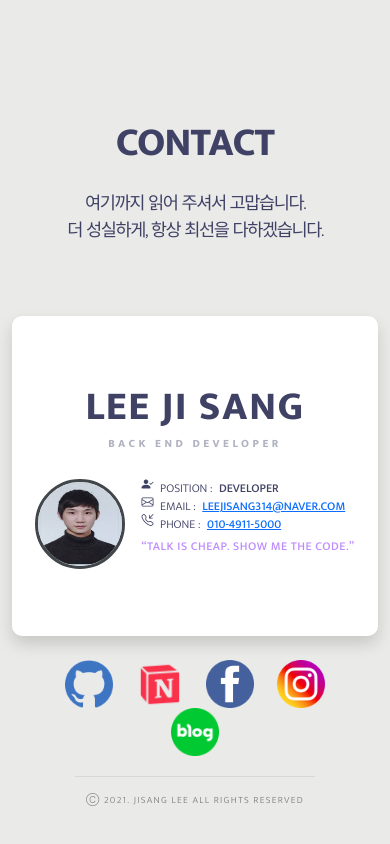
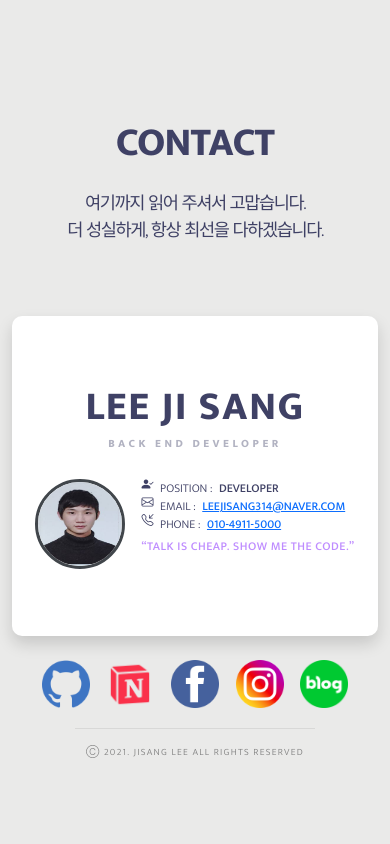
Before and after one commit to LEEJISANG/Portfolio, a plain HTML site: page index.html in a window 390 px wide. Shown: the part 8004-8848 px from the top of the page. After the commit the page ends 8812 px from the top, so only its background shows below. Drawn offline with nearby package versions, Linux system fonts and the light colour scheme.

Commit message:
03/25 13:10 mobile commit

```diff
--- a/assets/css/theme.css
+++ b/assets/css/theme.css
@@ -165,7 +165,7 @@ td .profile { padding-top: 0.5rem; }
 table thead th { border-bottom: none !important; }
 
 /* footer  */
-.social-title { padding: 0.625rem; font-size: 0.75rem; font-weight: 300; letter-spacing: 0; text-transform: uppercase; text-decoration: none; color: #3f4165; }
+.social-title { padding: 0.625rem; font-size: 0.75rem; font-weight: 300; letter-spacing: 0; text-transform: uppercase; text-decoration: none; color: #3f4165; margin: -3px;}
 .license-copy { margin-top: 1rem; margin-bottom: 1.25rem; font-size: 0.6rem; font-weight: 300; letter-spacing: 0.08rem; color: grey; text-align: center; text-transform: uppercase; }
 .license-copy a:hover { color: #ff3366c4; }
 footer a { font-size: 0.6rem; text-transform: uppercase; text-decoration: none; padding: 0.625rem; color: rgba(46, 47, 68, 0.637); }
```
